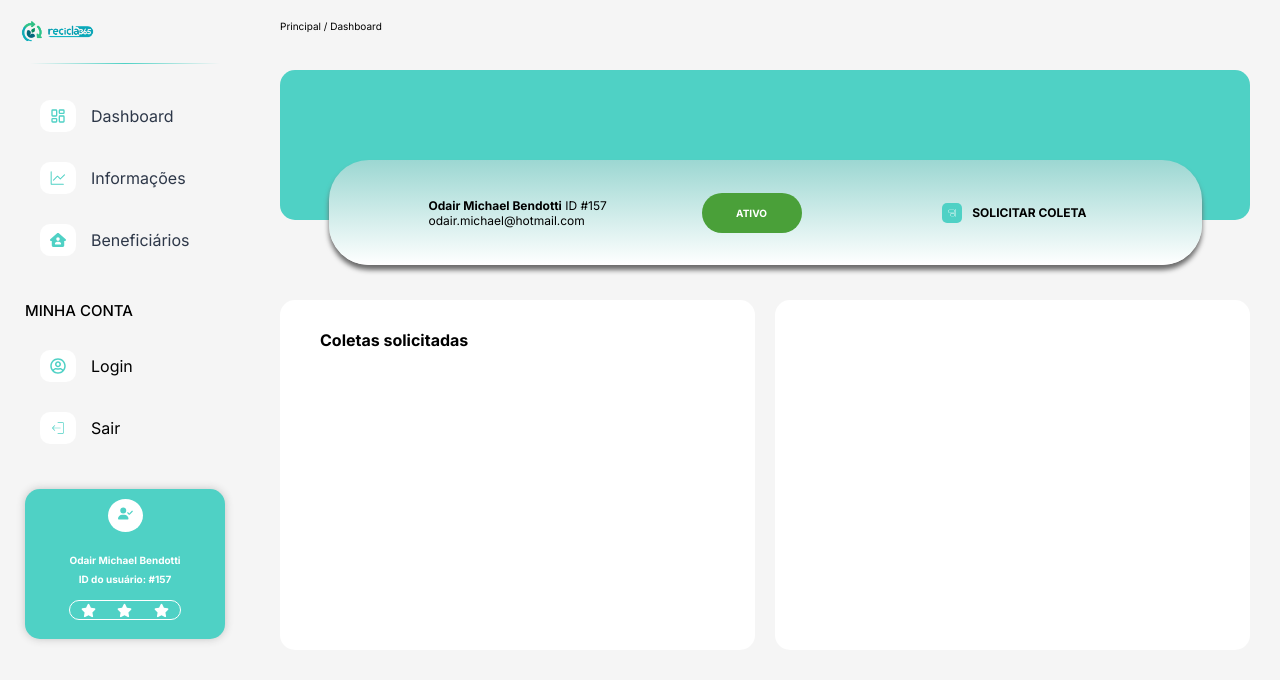
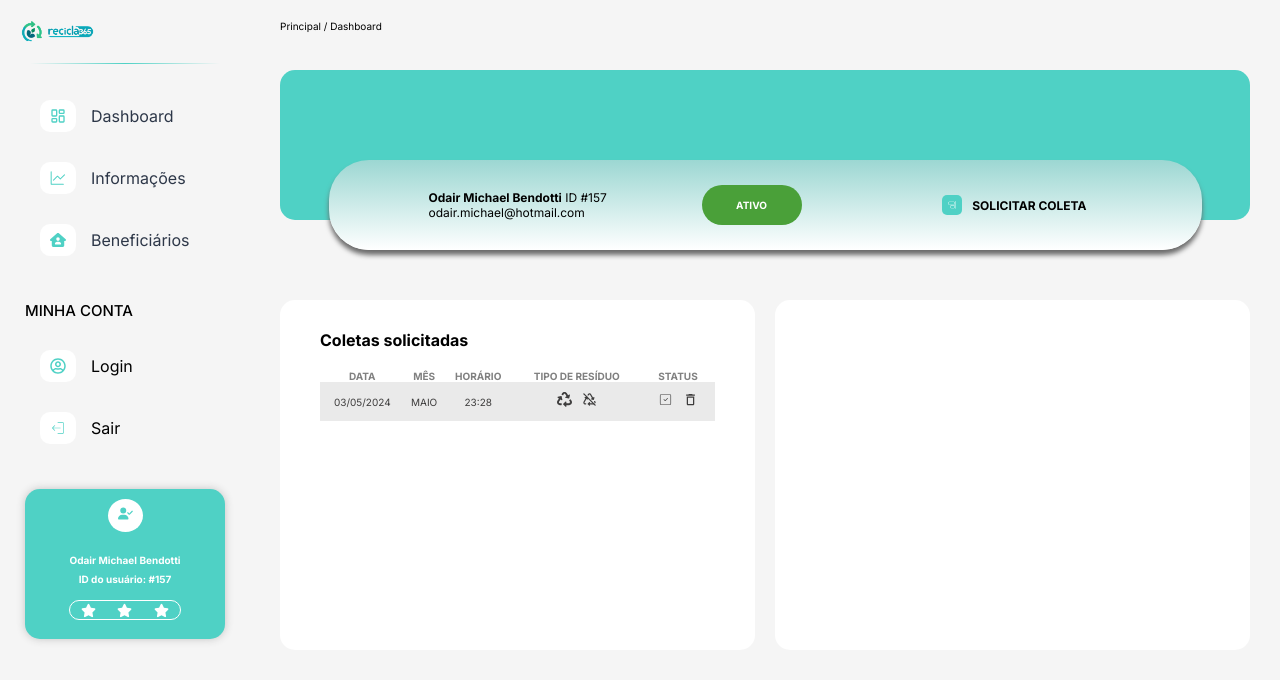
Before and after one commit to odairmichaelbendotti/Projeto-Avaliativo1-FMT, a React (Vite) app in the folder projeto-final/: page /dashboard in a window 1280 px wide. Shown: the top 680 px of the page. Built offline with nearby package versions, Linux system fonts and the light colour scheme.

Commit message:
Atualização página Dashboard

```diff
--- a/projeto-final/src/components/DasboardUser/index.jsx
+++ b/projeto-final/src/components/DasboardUser/index.jsx
@@ -1,7 +1,11 @@
 import style from './style.module.css'
 import { CiAlignRight } from "react-icons/ci";
+import { FaRecycle } from "react-icons/fa";
+import { TbRecycleOff } from "react-icons/tb";
+import { CiSquareCheck } from "react-icons/ci";
+import { MdDeleteOutline } from "react-icons/md";
 
-export const DashboardUser = ({status}) => {
+export const DashboardUser = ({ status }) => {
     return (
         <div className={style.dashboardUserContainer}>
             <div className={style.dashboardUserProfile}>
@@ -11,7 +15,7 @@ export const DashboardUser = ({status}) => {
                         <p>odair.michael@hotmail.com</p>
                     </div>
                     <div className={style.dashboardUserProfileInternBox}>
-                    <div className={status !== 'Ativo' ? style.dashboardUserProfileInternStatusInactive : style.dashboardUserProfileInternStatusActive}>
+                        <div className={status !== 'Ativo' ? style.dashboardUserProfileInternStatusInactive : style.dashboardUserProfileInternStatusActive}>
                             <p>{status}</p>
                         </div>
                         <div className={`${style.dashboardUserProfileInternBtnOne}`}>
@@ -24,7 +28,34 @@ export const DashboardUser = ({status}) => {
             <div className={style.dashboardUserDetailsContainer}>
                 <div className={style.dashboardUserOrders}>
                     <p className={style.dashboardUserOrdersTitle}>Coletas solicitadas</p>
-                    <div className={style.dashboardUserOrdersGroup}></div>
+                    <div className={style.dashboardUserOrdersGroup}>
+                        <table className={style.dashboardOrdersTable}>
+                            <thead className={style.dashboardOrdersTable}>
+                                <tr className={style.dashboardOrdersSHead}>
+                                    <th className={style.dashboardOrdersHeader}>Data</th>
+                                    <th className={style.dashboardOrdersHeader}>Mês</th>
+                                    <th className={style.dashboardOrdersHeader}>Horário</th>
+                                    <th className={style.dashboardOrdersHeader}>Tipo de resíduo</th>
+                                    <th className={style.dashboardOrdersHeader}>Status</th>
+                                </tr>
+                            </thead>
+                            <tbody>
+                                <tr className={style.dashboardOrdersBody}>
+                                    <td className={style.dashboardOrdersData}>03/05/2024</td>
+                                    <td className={style.dashboardOrdersData}>maio</td>
+                                    <td className={style.dashboardOrdersData}>23:28</td>
+                                    <td className={style.dashboardOrdersDataType}>
+                                        <i><FaRecycle /></i>
+                                        <i><TbRecycleOff /></i>
+                                    </td>
+                                    <td className={style.dashboardOrdersDataStatus}>
+                                        <i className={style.dashboardOrderCheck}><CiSquareCheck /></i>
+                                        <i className={style.dashboardOrderRemove}><MdDeleteOutline /></i>
+                                    </td>
+                                </tr>
+                            </tbody>
+                        </table>
+                    </div>
                 </div>
                 <div className={style.dashboardUserMap}>
 
--- a/projeto-final/src/components/DasboardUser/style.module.css
+++ b/projeto-final/src/components/DasboardUser/style.module.css
@@ -24,7 +24,7 @@
 
 .dashboardUserProfileIntern{
     width: 90%;
-    height: 70%;
+    height: 60%;
     background: rgb(255,255,255);
     background: linear-gradient(0deg, rgba(255,255,255,1) 0%, rgba(156,215,210,1) 100%);
     border-radius: 40px;
@@ -134,6 +134,46 @@
     padding: 30px 40px;
 }
 
-.dashboardUserOrdersGroup{
+.dashboardOrdersTable{
+    width: 100%;
+    font-size: 10px;
+    text-transform: uppercase;
+    color: grey;
+    margin-top: 20px;
+    padding-bottom: 10px;
+}
 
+.dashboardOrdersBody{
+    text-align: center;
+    background-color: rgb(234, 234, 234);
+    color: rgb(62, 61, 61);
 }
+
+.dashboardOrdersData{
+    padding: 10px 0px;
+}
+
+.dashboardOrdersDataType{
+    gap: 10px;
+    font-size: 15px;
+    padding: 10px 0px;
+}
+
+.dashboardOrdersDataType i {
+    margin: 0 5px; /* Espaço de 5px de cada lado */
+}
+
+.dashboardOrdersDataStatus{
+    gap: 10px;
+    font-size: 15px;
+    padding: 10px 0px;
+}
+
+.dashboardOrdersDataStatus i {
+    margin: 0 5px; /* Espaço de 5px de cada lado */
+    cursor: pointer;
+}
+
+.dashboardOrdersTable{
+    border-collapse: collapse;
+}
```
